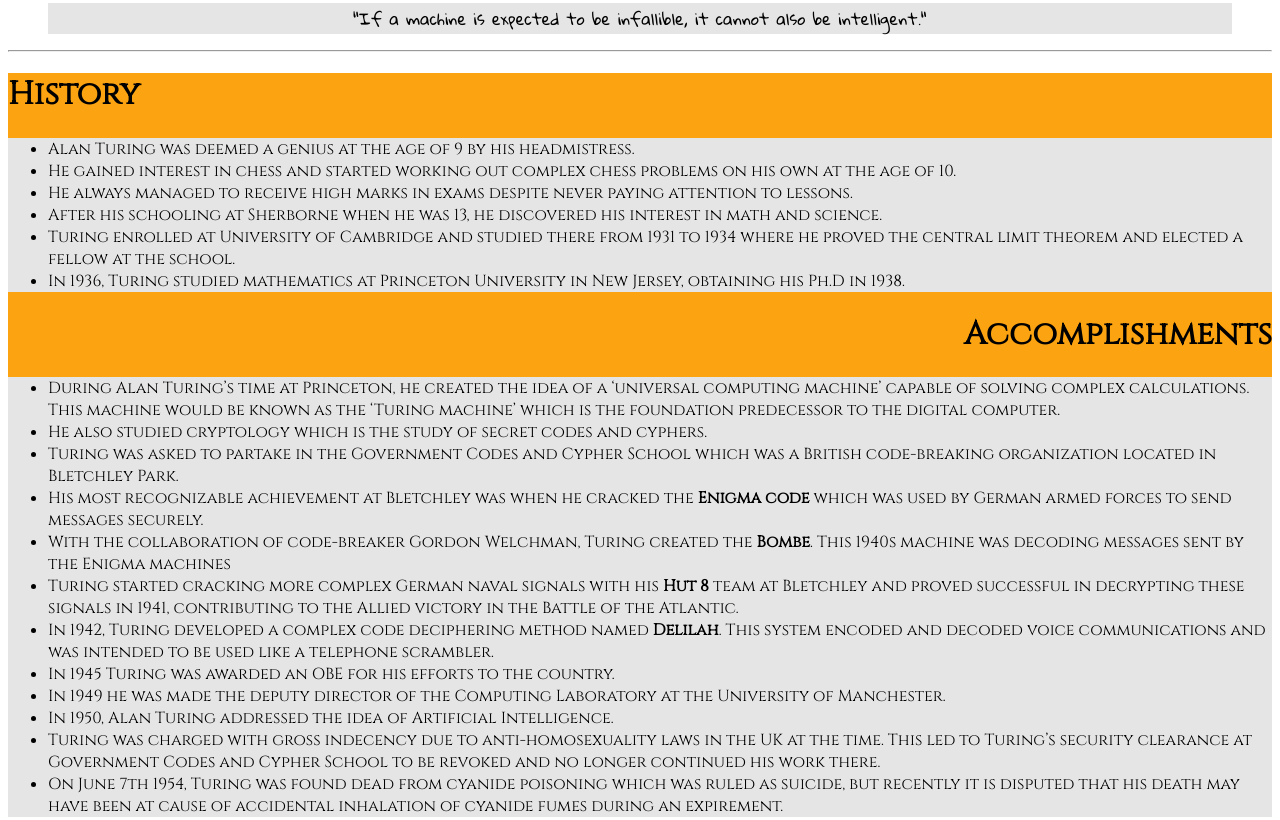
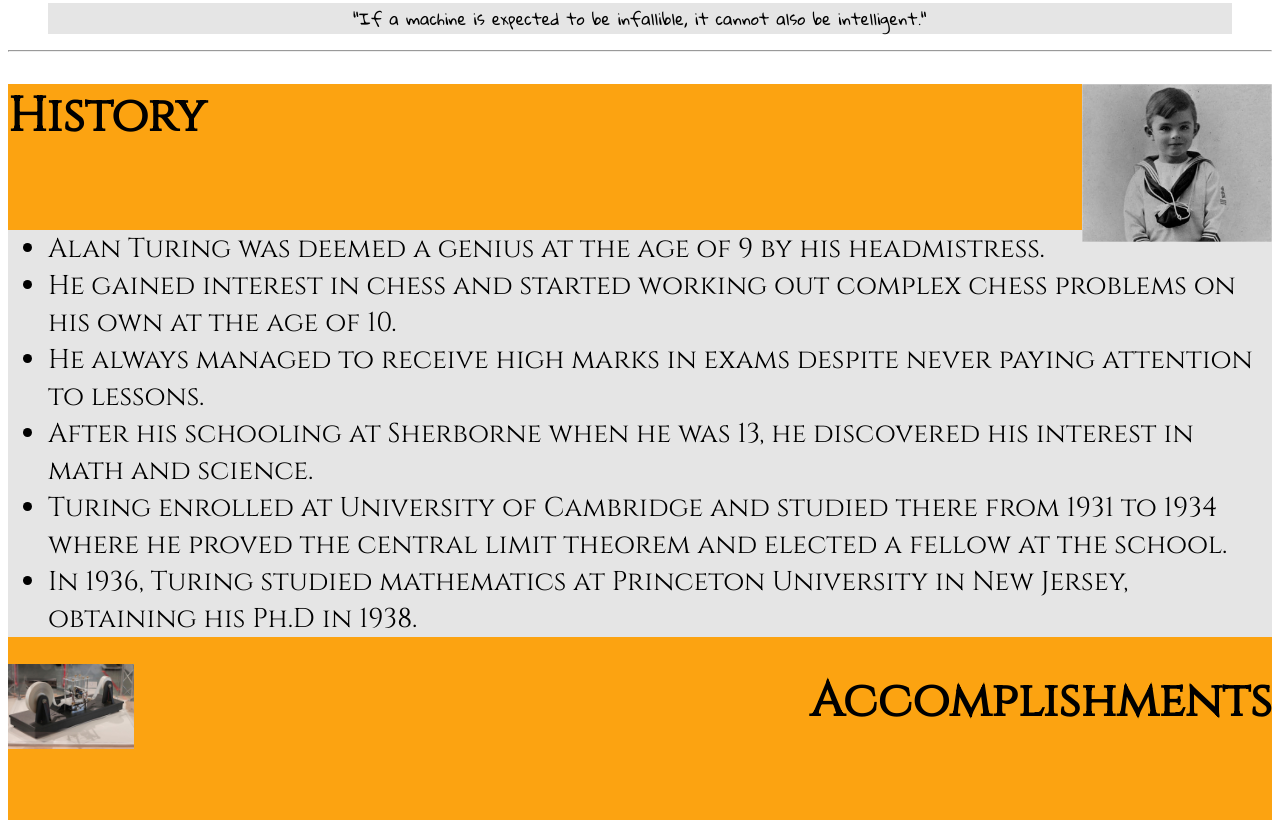
Before and after one commit to MaathusanS/Assignment-2, a plain HTML site: page index.html in a window 1280 px wide. Shown: the part 784-1604 px from the top of the page. Drawn offline with Linux system fonts and the light colour scheme.

Commit message:
Added images

```diff
--- a/index.html
+++ b/index.html
@@ -33,10 +33,20 @@
    #history {
     background-color: #E5E5E5;
     font-family: 'Cinzel', serif;
+    font-size: 170%;
+   }
+   #turingyoung {
+    width: 15%;
+    height: 15%;
+   }
+   #turingmachine {
+    width: 10%;
+    height: 10%;
    }
    #accomp {
     background-color: #E5E5E5;
     font-family: 'Cinzel', serif;
+    font-size: 170%
    }
    #vidcaption {
     font-family: 'Gloria Hallelujah', cursive;
@@ -56,7 +66,9 @@
   <blockquote id="quote">"If a machine is expected to be infallible, it cannot also be intelligent."</blockquote>
   <hr>
   <div style="background-color:#FCA311;font-family:Cinzel,serif;">
-  <h1 style="font-family:Cinzel,serif;text-align:left">History</h1>
+  <img id="turingyoung" src="Images/AlanTuringYoung.jpg" alt="Alan Turing as a kid" align="right">
+  <h1 style="font-family:Cinzel,serif;font-size:300%;text-align:left">History</h1>
+  <br>
    <ul id="history">
     <li>Alan Turing was deemed a genius at the age of 9 by his headmistress.</li>
     <li>He gained interest in chess and started working out complex chess problems on his own at the age of 10.</li>
@@ -65,7 +77,10 @@
     <li>Turing enrolled at University of Cambridge and studied there from 1931 to 1934 where he proved the central limit theorem and elected a fellow at the school.</li>
     <li>In 1936, Turing studied mathematics at Princeton University in New Jersey, obtaining his Ph.D in 1938.</li>
    </ul>
-  <h1 style="font-family:Cinzel,serif;text-align:right;">Accomplishments</h1>
+  <img id="turingmachine" src="Images/TuringMachine.jpg" alt="Alan Turing" align="left">
+  <h1 style="font-family:Cinzel,serif;font-size:300%;text-align:right;">Accomplishments</h1>
+  <br>
+  <br>
    <ul id="accomp">
     <li>During Alan Turing’s time at Princeton, he created the idea of a ‘universal computing machine’ capable of solving complex calculations. This machine would be known as the ‘Turing machine’ which is the foundation predecessor to the digital computer.</li>
     <li>He also studied cryptology which is the study of secret codes and cyphers.</li>
```
Also changed, not shown: Images/AlanTuringYoung.jpg (added), Images/TuringMachine.jpg (added).
